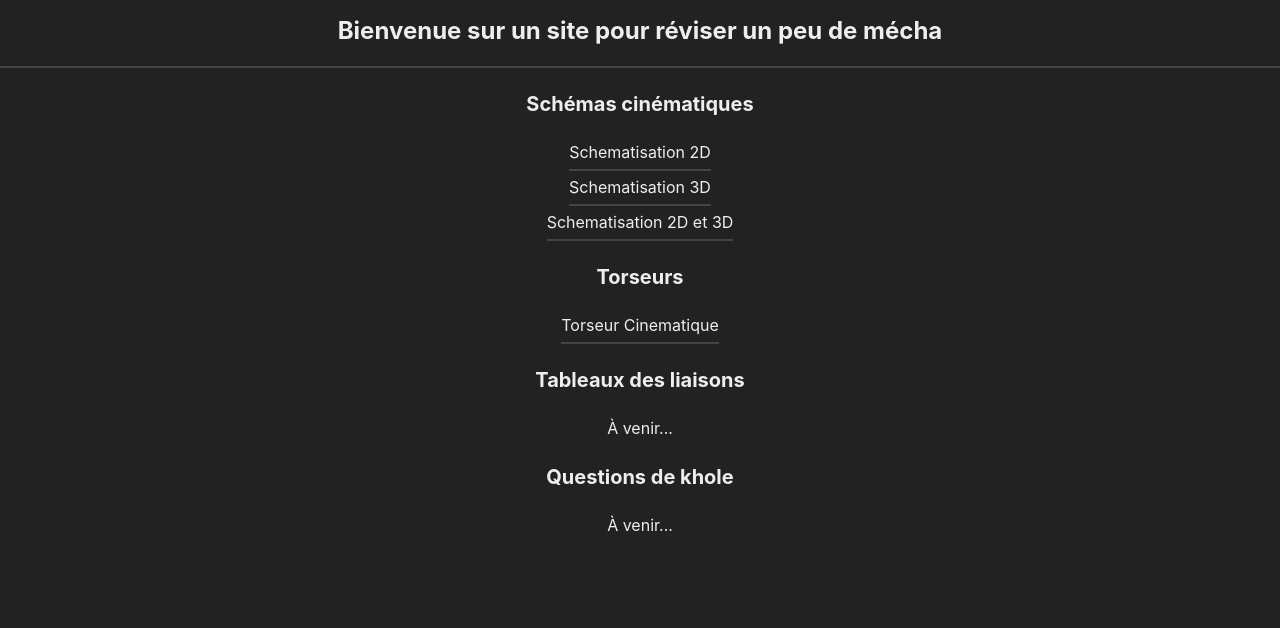
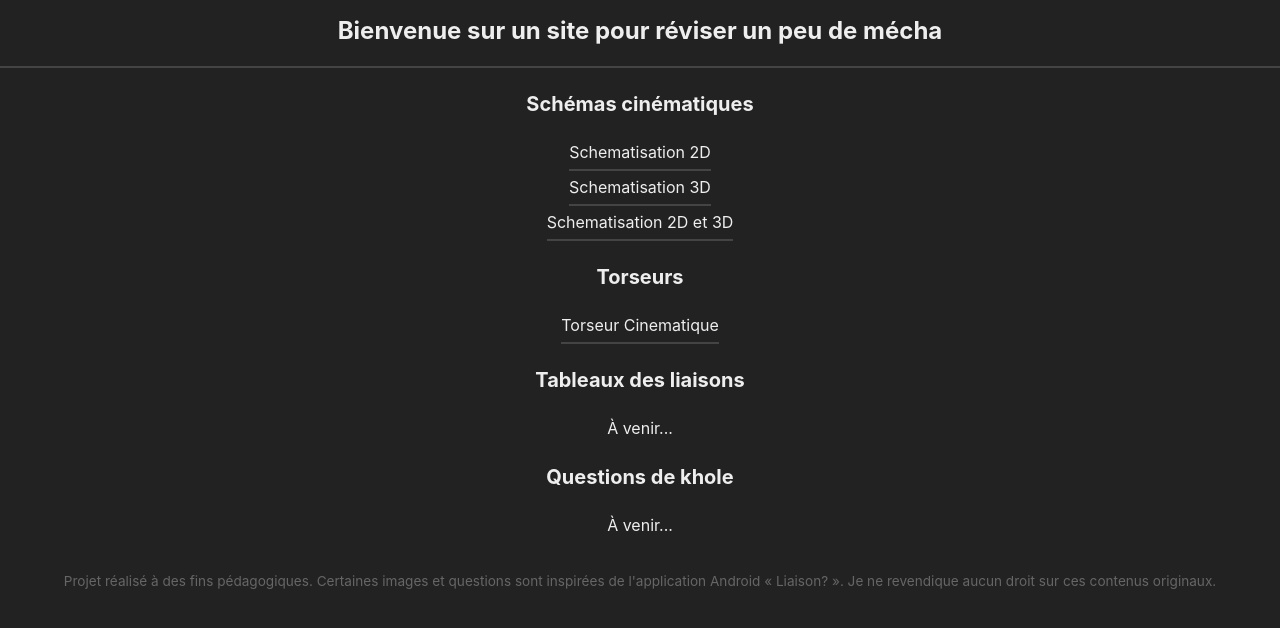
Before and after one commit to chokinyan/ats-mecha, a React (Vite) app: page / in a window 1280 px wide. Shown: the top 628 px of the page. Built offline with nearby package versions, Linux system fonts and the light colour scheme.

Commit message:
Add Google Analytics integration and update dependencies; enhance tracking in Finish and SchemaCinematique components

```diff
--- a/package.json
+++ b/package.json
@@ -14,6 +14,7 @@
     "@vercel/speed-insights": "^1.2.0",
     "react": "^18.3.1",
     "react-dom": "^18.3.1",
+    "react-ga4": "^2.1.0",
     "react-router-dom": "^7.9.5"
   },
   "devDependencies": {
--- a/src/App.tsx
+++ b/src/App.tsx
@@ -1,9 +1,8 @@
-import { Link } from "react-router-dom";
-import "./App.css";
-import { Analytics } from "@vercel/analytics/react";
+import { Link } from 'react-router-dom';
+import './App.css';
+import { Analytics } from '@vercel/analytics/react';
 
 function App() {
-
 	return (
 		<>
 			<header>
@@ -12,9 +11,15 @@ function App() {
 			<main>
 				<section>
 					<h2>Schémas cinématiques</h2>
-          <Link to="/schema-cinematique?types=2D">Schematisation 2D</Link>
-          <Link to="/schema-cinematique?types=3D">Schematisation 3D</Link>
-          <Link to="/schema-cinematique?types=2D et 3D">Schematisation 2D et 3D</Link>
+					<Link to="/schema-cinematique?types=2D">
+						Schematisation 2D
+					</Link>
+					<Link to="/schema-cinematique?types=3D">
+						Schematisation 3D
+					</Link>
+					<Link to="/schema-cinematique?types=2D et 3D">
+						Schematisation 2D et 3D
+					</Link>
 				</section>
 				<section>
 					<h2>Torseurs</h2>
@@ -30,7 +35,22 @@ function App() {
 				</section>
 				<h1></h1>
 			</main>
-      <Analytics path={'/'} framework='react' />
+			<footer>
+				<small
+					style={{
+						display: 'block',
+						fontSize: '0.85rem',
+						color: '#666',
+						padding: '1rem',
+						textAlign: 'center',
+					}}
+				>
+					Projet réalisé à des fins pédagogiques. Certaines images et
+					questions sont inspirées de l'application Android « Liaison?
+					». Je ne revendique aucun droit sur ces contenus originaux.
+				</small>
+			</footer>
+			<Analytics path={'/'} framework="react" />
 		</>
 	);
 }
--- a/src/main.tsx
+++ b/src/main.tsx
@@ -4,14 +4,28 @@ import { HashRouter as Router, Routes, Route } from 'react-router-dom';
 import SchemaCinematique from './questionnaire/Schema-cinematique';
 import Finish from './questionnaire/Finish.tsx';
 import Torseur from './questionnaire/Torseur.tsx';
+import ReactGA from 'react-ga4';
+import { useEffect } from 'react';
 
-createRoot(document.getElementById('root')!).render(
+const root = createRoot(document.getElementById('root')!);
+export default function Main() {
+	useEffect(() => {
+		ReactGA.initialize('GTM-PS6R635Q'); // Remplace par ton Measurement ID
+		ReactGA.send('pageview'); // Track la page initiale
+	}, []);
+	return (
 		<Router>
 			<Routes>
 				<Route path="/" element={<App />} />
-			<Route path="schema-cinematique" element={<SchemaCinematique />} />
+				<Route
+					path="schema-cinematique"
+					element={<SchemaCinematique />}
+				/>
 				<Route path="torseurs" element={<Torseur />} />
 				<Route path="finish" element={<Finish />} />
 			</Routes>
 		</Router>
 	);
+}
+
+root.render(<Main />);
--- a/src/questionnaire/Finish.tsx
+++ b/src/questionnaire/Finish.tsx
@@ -1,4 +1,6 @@
 import { useSearchParams, Link } from 'react-router-dom';
+import ReactGA from 'react-ga4';
+import { useEffect } from 'react';
 
 function Finish() {
 	const [searchParams] = useSearchParams();
@@ -15,6 +17,15 @@ function Finish() {
 	};
 
 	const percentage = Math.round((parseInt(score) / parseInt(total)) * 100);
+
+	useEffect(() => {
+		ReactGA.event({
+			category: 'Quiz',
+			action: 'completed',
+			label: quizType,
+			value: parseInt(score),
+		});
+	}, [quizType, score]);
 
 	return (
 		<div>
--- a/src/questionnaire/Schema-cinematique.tsx
+++ b/src/questionnaire/Schema-cinematique.tsx
@@ -1,6 +1,6 @@
 import { useState } from 'react';
 import { useSearchParams, useNavigate } from 'react-router-dom';
-import { Analytics } from "@vercel/analytics/react"
+import { Analytics } from '@vercel/analytics/react';
 import info from '../json/liaisons_tableau.json';
 
 type Liaison = {
@@ -90,6 +90,7 @@ function SchemaCinematique() {
 
 	return (
 		<>
+			<Analytics path={'/schema-cinematique'} framework="react" />
 			<header>
 				<h2>Schéma Cinématique</h2>
 			</header>
@@ -266,7 +267,6 @@ function SchemaCinematique() {
 						Prochaine question
 					</button>
 				</div>
-				<Analytics path={'/schema-cinematique'} framework='react' />
 			</main>
 		</>
 	);
--- a/src/questionnaire/Torseur.tsx
+++ b/src/questionnaire/Torseur.tsx
@@ -1,6 +1,6 @@
 import { useState } from 'react';
 import { useNavigate } from 'react-router-dom';
-import { Analytics } from "@vercel/analytics/react"
+import { Analytics } from '@vercel/analytics/react';
 import info from '../json/torseurs.json';
 
 type Torseur = {
@@ -234,7 +234,7 @@ function Torseur() {
 					</button>
 				</div>
 			</main>
-			<Analytics path={'/torseurs'} framework='react' />
+			<Analytics path={'/torseurs'} framework="react" />
 		</>
 	);
 }
```
Also changed, not shown: 1 other file (tests, documents, lock files or other folders). Lines whose indentation alone changed are shown as unchanged.
